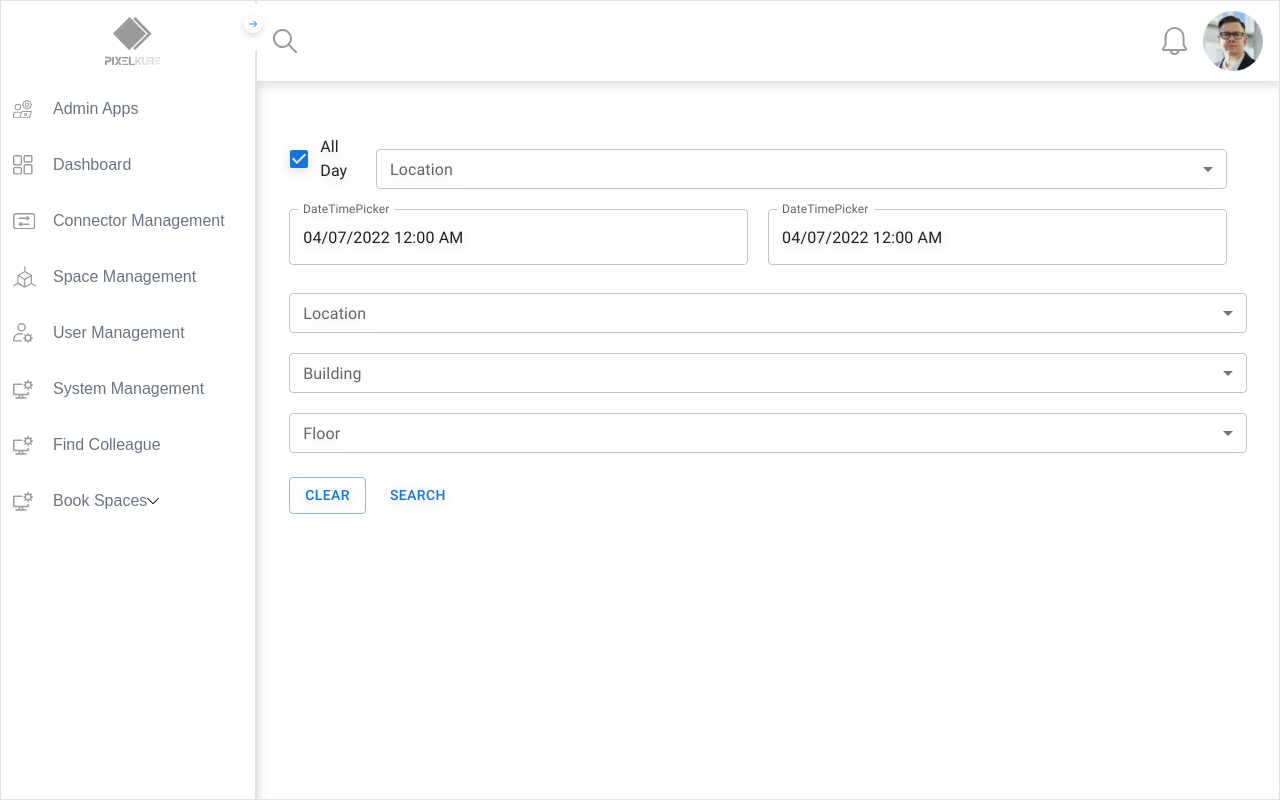
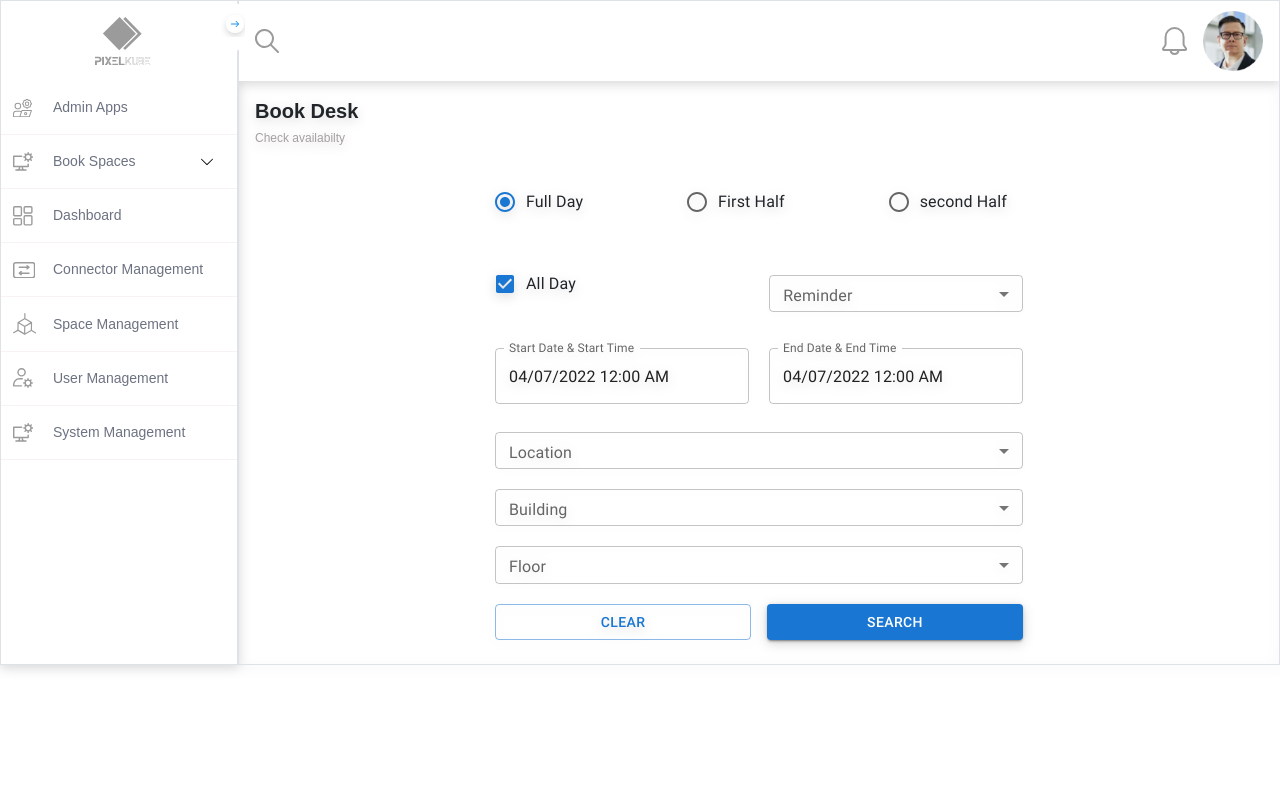
Before and after one commit to arun-alagesan/pixel-kube-ui, a Next.js app: page /BookDesk in a window 1280 px wide. Built offline with nearby package versions, Linux system fonts and the light colour scheme.

Commit message:
Book space UI commit

```diff
--- a/components/Layout.tsx
+++ b/components/Layout.tsx
@@ -4,12 +4,10 @@ import NotificationIcon from "../assets/icons/notification.svg"
 import SearchIcon from "../assets/icons/loupe.svg"
 const Layout = ({ children }: any) => {
   return (
-    <div className="h-screen flex flex-row justify-start " style={{ filter: "drop-shadow(0px 3px 6px rgba(0, 0, 0, 0.161))" }}>
+    <div className="flex flex-row justify-start " style={{ filter: "drop-shadow(0px 3px 6px rgba(0, 0, 0, 0.161))" }}>
       <Sidebar />
-      <div
-        className="flex flex-column w-full border  h-screen"
-      >
-        <div className="h-20 p-4 flex items-center justify-between header-comp bg-white">
+      <div className="flex flex-column w-full border ">
+        <div className="h-20 p-4 flex items-center justify-between header-comp bg-white" style={{justifyContent:"flex-end"}}>
           <div><SearchIcon></SearchIcon></div>
           <div className="flex items-center justify-content-between" >
             <div className="p-4">
--- a/components/Sidebar.tsx
+++ b/components/Sidebar.tsx
@@ -23,22 +23,6 @@ const Sidebar = () => {
 
   const menuItems = [
     { id: 1, label: "Admin Apps", icon: AdminApps, link: "/" },
-    { id: 2, label: "Dashboard", icon: DashBoard, link: "/dashboard" },
-    {
-      id: 3,
-      label: "Connector Management",
-      icon: ConnectionManagement,
-      link: "/connector",
-    },
-    { id: 4, label: "Space Management", icon: SpaceManagement, link: "/space" },
-    { id: 5, label: "User Management", icon: UserManagement, link: "/" },
-    { id: 6, label: "System Management", icon: SystemManagement, link: "/" },
-    {
-      id: 6,
-      label: "Find Colleague",
-      icon: SystemManagement,
-      link: "/FindColleague",
-    },
     {
       id: 7,
       label: "Book Spaces",
@@ -59,8 +43,32 @@ const Sidebar = () => {
           icon: SystemManagement,
           link: "/BookDesk",
         },
+        {
+          id: 6,
+          label: "Find Colleague",
+          icon: SystemManagement,
+          link: "/FindColleague",
+        },
+        {
+          id: 5,
+          label: "Manage Visitor",
+          icon: SystemManagement,
+          link: "/ManageVisitor",
+        }
       ],
     },
+    { id: 2, label: "Dashboard", icon: DashBoard, link: "/dashboard" },
+    {
+      id: 3,
+      label: "Connector Management",
+      icon: ConnectionManagement,
+      link: "/connector",
+    },
+    { id: 4, label: "Space Management", icon: SpaceManagement, link: "/space" },
+    { id: 5, label: "User Management", icon: UserManagement, link: "/" },
+    { id: 6, label: "System Management", icon: SystemManagement, link: "/" },
+
+
   ];
 
   const router = useRouter();
@@ -71,7 +79,7 @@ const Sidebar = () => {
   );
 
   const wrapperclasses = classNames(
-    "h-screen flex justify-between flex-col border w-80 relative bg-white",
+    "flex justify-between flex-col border w-80 relative bg-white",
     {
       ["w-80"]: !toggleCollapse,
       ["w-20"]: toggleCollapse,
@@ -93,6 +101,7 @@ const Sidebar = () => {
                 <Icon />
               </div>
               {!toggleCollapse && (
+                <div style={{fontSize:"14px"}}>
                 <span
                   className={classNames("text-md font-medium text-text-light", {
                     hidden: toggleCollapse,
@@ -100,6 +109,7 @@ const Sidebar = () => {
                 >
                   {submenu.label}
                 </span>
+                </div>
               )}
             </button>
           </Link>
@@ -149,7 +159,7 @@ const Sidebar = () => {
             const subMenuItems = getSubMenuItems(menu, classes, Icon);
 
             return (
-              <div style={{ width: "100%" }}>
+              <div style={{ width: "100%", borderBottom: "1px solid #f7f3f3"}}>
                 <div className={classes} key={i}>
                   <Link
                     href={menu.link}
@@ -159,10 +169,11 @@ const Sidebar = () => {
                     }}
                   >
                     <button className="flex py-4 px-3 items-center w-full h-full">
-                      <div style={{ width: "2.5rem" }}>
+                      <div style={{width:"2.5rem"}}>
                         <Icon />
                       </div>
                       {!toggleCollapse && (
+                        <div style={{width:"70%", textAlign:"left",fontSize:"14px"}}>
                         <span
                           className={classNames(
                             "text-md font-medium text-text-light",
@@ -171,6 +182,7 @@ const Sidebar = () => {
                         >
                           {menu.label}
                         </span>
+                        </div>
                       )}
                       {menu.isGroupMenu && (
                         <div>
--- a/pages/BookDesk.tsx
+++ b/pages/BookDesk.tsx
@@ -1,6 +1,7 @@
 import Layout from "../components/Layout";
 import InputBox from "../components/features/InputBox/InputBox";
 import FormControl from "@mui/material/FormControl";
+import FormGroup from '@mui/material/FormGroup';
 import InputLabel from "@mui/material/InputLabel";
 // import FormInput from '../components/FormInput';
 import TextField from "@mui/material/TextField";
@@ -9,6 +10,8 @@ import MenuItem from "@mui/material/MenuItem";
 import roomData from "./data/bookRoomData";
 import FormControlLabel from "@mui/material/FormControlLabel";
 import Checkbox from "@mui/material/Checkbox";
+import Radio from '@mui/material/Radio';
+import RadioGroup from '@mui/material/RadioGroup';
 import { DateTimePicker } from "@mui/x-date-pickers/DateTimePicker";
 import { LocalizationProvider } from '@mui/x-date-pickers/LocalizationProvider';
 import { AdapterDayjs } from '@mui/x-date-pickers/AdapterDayjs';
@@ -21,20 +24,33 @@ const BookDesk = () => {
   const [value, setValue] = React.useState<Dayjs | null>(dayjs("2022-04-07"));
   return (
     <Layout>
-      <div className="mt-4 p-4">
-        <div className="flex">
+        <div>
+        <h2 className="text-xl font-bold">Book Desk</h2>
+        <span style={{fontSize: "12px", color:"#a5a0a0"}}> Check availabilty </span>
+        </div>
+        <FormGroup>
+      <div className="text-sm mt-4 px-60 md:px-2">
+        <div className="py-4">
+        <RadioGroup className="flex justify-between" row aria-labelledby="demo-row-radio-buttons-group-label" defaultValue="fullday"
+        name="row-radio-buttons-group">
+        <FormControlLabel value="fullday" control={<Radio />} label="Full Day" />
+        <FormControlLabel value="fhalf" control={<Radio />} label="First Half" />
+        <FormControlLabel value="shalf" control={<Radio />} label="second Half" />
+      </RadioGroup>
+        </div>
+        <div className="flex py-4">
           <FormControlLabel
             control={<Checkbox defaultChecked />}
-            label="All Day"
+            label="All Day" style={{width:"51%"}}
           />
           <FormControl
             fullWidth
-            sx={{ margin: "20px 20px 0px 0px" }}
-            size="small"
+            sx={{ margin: "20px 0px 0px 0px" }}
+            size="small" className="grow w-48"
           >
-            <InputLabel id="locationLabel">Location</InputLabel>
-            <Select labelId="locationLabel" label="Location">
-              {roomData.locations.map((x) => {
+            <InputLabel id="reminderLabel">Reminder</InputLabel>
+            <Select labelId="reminderLabel" label="Reminders" className="text-sm">
+              {roomData.reminder.map((x) => {
                 return <MenuItem value={x}>{x}</MenuItem>;
               })}
             </Select>
@@ -47,23 +63,21 @@ const BookDesk = () => {
             sx={{ margin: "20px 20px 0px 0px" }}
             size="small"
           >
-            <DateTimePicker
-              renderInput={(props) => <TextField {...props} />}
-              label="DateTimePicker"
-              value={value}
-              onChange={(newValue) => {
+            <DateTimePicker renderInput={(props) => <TextField {...props} className="text-sm"/>}
+              label="Start Date & Start Time" value={value}
+               onChange={(newValue) => {
                 setValue(newValue);
               }}
             />
             </FormControl>
             <FormControl
             fullWidth
-            sx={{ margin: "20px 20px 0px 0px" }}
+            sx={{ margin: "20px 0px 0px 0px" }}
             size="small"
           >
-             <DateTimePicker
+             <DateTimePicker className="text-sm"
               renderInput={(props) => <TextField {...props} />}
-              label="DateTimePicker"
+              label="End Date & End Time"
               value={value}
               onChange={(newValue) => {
                 setValue(newValue);
@@ -79,7 +93,7 @@ const BookDesk = () => {
             size="small"
           >
             <InputLabel id="locationLabel">Location</InputLabel>
-            <Select labelId="locationLabel" label="Location">
+            <Select labelId="locationLabel" label="Location" className="text-sm">
               {roomData.locations.map((x) => {
                 return <MenuItem value={x}>{x}</MenuItem>;
               })}
@@ -91,7 +105,7 @@ const BookDesk = () => {
             size="small"
           >
             <InputLabel id="buildingLabel">Building</InputLabel>
-            <Select labelId="buildingLabel" label="Building">
+            <Select labelId="buildingLabel" label="Building" className="text-sm">
               {roomData.buildings.map((x) => {
                 return <MenuItem value={x}>{x}</MenuItem>;
               })}
@@ -103,24 +117,25 @@ const BookDesk = () => {
             size="small"
           >
             <InputLabel id="floorLabel">Floor</InputLabel>
-            <Select labelId="builfloorLabeldingLabel" label="Floor">
+            <Select labelId="builfloorLabeldingLabel" label="Floor" className="text-sm">
               {roomData.floor.map((x) => {
                 return <MenuItem value={x}>{x}</MenuItem>;
               })}
             </Select>
           </FormControl>
           <br></br>
-          <div>
+          <div className="text-sm">
             <Stack direction="row" spacing={2}>
-              <Button variant="outlined">Clear</Button>
+              <Button variant="outlined" className="flex-1 w-64">Clear</Button>
 
-              <Button variant="text" href="#outlined-buttons">
+              <Button variant="contained" className="flex-1 w-64" href="#outlined-buttons">
                 Search
               </Button>
             </Stack>
           </div>
         </div>
       </div>
+      </FormGroup>
     </Layout>
   );
 };
--- a/pages/BookRoom.tsx
+++ b/pages/BookRoom.tsx
@@ -1,6 +1,8 @@
 import Layout from "../components/Layout";
 import InputBox from "../components/features/InputBox/InputBox";
 import FormControl from "@mui/material/FormControl";
+
+import FormGroup from '@mui/material/FormGroup';
 import InputLabel from "@mui/material/InputLabel";
 // import FormInput from '../components/FormInput';
 import TextField from "@mui/material/TextField";
@@ -21,20 +23,25 @@ const BookRoom = () => {
   const [value, setValue] = React.useState<Dayjs | null>(dayjs("2022-04-07"));
   return (
     <Layout>
-      <div className="mt-4 p-4">
+        <div>
+        <h2 className="text-xl font-bold">Book Room</h2>
+        <span style={{fontSize: "12px", color:"#a5a0a0"}}> Check availabilty </span>
+        </div>
+        <FormGroup>
+      <div className="text-sm mt-4 px-60 md:px-2">
         <div className="flex">
           <FormControlLabel
             control={<Checkbox defaultChecked />}
-            label="All Day"
+            label="All Day" style={{width:"51%"}}
           />
           <FormControl
             fullWidth
-            sx={{ margin: "20px 20px 0px 0px" }}
-            size="small"
+            sx={{ margin: "20px 0px 0px 0px" }}
+            size="small" className="grow w-48"
           >
-            <InputLabel id="locationLabel">Location</InputLabel>
-            <Select labelId="locationLabel" label="Location">
-              {roomData.locations.map((x) => {
+            <InputLabel id="reminderLabel">Reminder</InputLabel>
+            <Select labelId="reminderLabel" label="Reminders">
+              {roomData.reminder.map((x) => {
                 return <MenuItem value={x}>{x}</MenuItem>;
               })}
             </Select>
@@ -49,7 +56,7 @@ const BookRoom = () => {
           >
             <DateTimePicker
               renderInput={(props) => <TextField {...props} />}
-              label="DateTimePicker"
+              label="Start Date & Start Time"
               value={value}
               onChange={(newValue) => {
                 setValue(newValue);
@@ -58,12 +65,12 @@ const BookRoom = () => {
             </FormControl>
             <FormControl
             fullWidth
-            sx={{ margin: "20px 20px 0px 0px" }}
+            sx={{ margin: "20px 0px 0px 0px" }}
             size="small"
           >
              <DateTimePicker
               renderInput={(props) => <TextField {...props} />}
-              label="DateTimePicker"
+              label="End Date & End Time"
               value={value}
               onChange={(newValue) => {
                 setValue(newValue);
@@ -122,17 +129,18 @@ const BookRoom = () => {
             </Select>
           </FormControl>
           <br></br>
-          <div>
+          <div className="">
             <Stack direction="row" spacing={2}>
-              <Button variant="outlined">Clear</Button>
+              <Button variant="outlined" className="flex-1 w-64">Clear</Button>
 
-              <Button variant="text" href="#outlined-buttons">
+              <Button variant="contained" className="flex-1 w-64" href="#outlined-buttons">
                 Search
               </Button>
             </Stack>
           </div>
         </div>
       </div>
+      </FormGroup>
     </Layout>
   );
 };
--- a/pages/FindColleague.tsx
+++ b/pages/FindColleague.tsx
@@ -1,13 +1,61 @@
 import Layout from "../components/Layout";
+import { styled } from "@mui/system";
+import MenuItem from "@mui/material/MenuItem";
+import FormControl from "@mui/material/FormControl";
+import FormGroup from '@mui/material/FormGroup';
+import InputLabel from "@mui/material/InputLabel";
+import Autocomplete from '@mui/material/Autocomplete';
+import TextField from "@mui/material/TextField";
+import Select from "@mui/material/Select";
+import roomData from "./data/bookRoomData";
+import FormControlLabel from "@mui/material/FormControlLabel";
+import { DateTimePicker } from "@mui/x-date-pickers/DateTimePicker";
+import { LocalizationProvider } from '@mui/x-date-pickers/LocalizationProvider';
+import { AdapterDayjs } from '@mui/x-date-pickers/AdapterDayjs';
+import React from "react";
+import dayjs, { Dayjs } from "dayjs";
+import { Button, Stack } from "@mui/material";
 const FindColleague =()=>{
-
+    const [value, setValue] = React.useState<Dayjs | null>(dayjs("2022-04-07"));
     return (
         <Layout>
         <div>
-            hello
+            <h2 className="text-xl font-bold">Find Colleague</h2>
+            <span style={{fontSize: "12px", color:"#a5a0a0"}}> Let's find your colleauge </span>
         </div>
+        <FormGroup>
+        <div className="flex justify-around text-sm mt-4 px-2 md:px-2">
+
+        <div>
+            <Autocomplete disablePortal id="combo-box-demo" options={empFind} sx={{ width: 300 }}
+        renderInput={(params) => <TextField {...params} label="Find Colleauge" />} />
+        </div>
+        <div>
+        <LocalizationProvider dateAdapter={AdapterDayjs}>
+        <DateTimePicker className="text-sm" renderInput={(props) => <TextField {...props} />}
+              label="End Date & End Time" value={value} onChange={(newValue) => {setValue(newValue);}}
+            />
+        </LocalizationProvider>
+        </div>
+        <div className="mr-2">
+              <Button variant="contained" className="flex-1 w-64 h-14" href="#outlined-buttons">
+                Search
+              </Button>
+        </div>
+
+        </div>
+        </FormGroup>
         </Layout>
     )
 
 }
+const empFind = [
+    { label: 'The Shawshank Redemption', year: 1994 },
+    { label: 'The Godfather', year: 1972 },
+    { label: 'The Godfather: Part II', year: 1974 },
+    { label: 'The Dark Knight', year: 2008 },
+    { label: '12 Angry Men', year: 1957 },
+    { label: "Schindler's List", year: 1993 },
+    { label: 'Pulp Fiction', year: 1994 }
+];
 export default FindColleague;
--- /dev/null
+++ b/pages/ManageVisitor.tsx
@@ -0,0 +1,120 @@
+import Layout from "../components/Layout";
+import InputBox from "../components/features/InputBox/InputBox";
+import FormControl from "@mui/material/FormControl";
+import FormLabel from '@mui/material/FormLabel';
+import FormGroup from '@mui/material/FormGroup';
+import InputLabel from "@mui/material/InputLabel";
+import TextField from "@mui/material/TextField";
+import Select from "@mui/material/Select";
+import MenuItem from "@mui/material/MenuItem";
+import roomData from "./data/bookRoomData";
+import FormControlLabel from "@mui/material/FormControlLabel";
+import Checkbox from "@mui/material/Checkbox";
+import Radio from '@mui/material/Radio';
+import RadioGroup from '@mui/material/RadioGroup';
+import { DateTimePicker } from "@mui/x-date-pickers/DateTimePicker";
+import { LocalizationProvider } from '@mui/x-date-pickers/LocalizationProvider';
+import { AdapterDayjs } from '@mui/x-date-pickers/AdapterDayjs';
+import React from "react";
+import dayjs, { Dayjs } from "dayjs";
+import { Button, Stack } from "@mui/material";
+// import InputBox from "../components/features/InputBox/InputBox";
+// import Input from
+const ManageVisitor = () => {
+  const [value, setValue] = React.useState<Dayjs | null>(dayjs("2022-04-07"));
+  return (
+    <Layout>
+        <div>
+        <h2 className="text-xl font-bold">Manage Visitor</h2>
+        <span style={{fontSize: "12px", color:"#a5a0a0"}}> Let's manage your visitor </span>
+        </div>
+        <FormGroup>
+      <div className="text-sm mt-4 px-60 md:px-2">
+      <FormControl fullWidth sx={{ margin: "20px 20px 0px 0px" }} size="small">
+            <InputLabel id="locationLabel">Location</InputLabel>
+            <Select labelId="locationLabel" label="Location" className="text-sm">
+              {roomData.locations.map((x) => {
+                return <MenuItem value={x}>{x}</MenuItem>;
+              })}
+            </Select>
+          </FormControl>
+        <div className="flex">
+          <LocalizationProvider dateAdapter={AdapterDayjs}>
+          <FormControl fullWidth sx={{ margin: "20px 20px 0px 0px" }} size="small">
+            <DateTimePicker renderInput={(props) => <TextField {...props} className="text-sm"/>}
+              label="Start Date & Start Time" value={value}
+               onChange={(newValue) => {
+                setValue(newValue);
+              }}
+            />
+            </FormControl>
+            <FormControl
+            fullWidth
+            sx={{ margin: "20px 0px 0px 0px" }}
+            size="small"
+          >
+             <DateTimePicker className="text-sm"
+              renderInput={(props) => <TextField {...props} />}
+              label="End Date & End Time"
+              value={value}
+              onChange={(newValue) => {
+                setValue(newValue);
+              }}
+            />
+            </FormControl>
+          </LocalizationProvider>
+
+        </div>
+        <div className="flex flex-col py-2">
+
+          <FormControl fullWidth sx={{ margin: "20px 20px 0px 0px" }} size="small">
+            <InputLabel id="meetLabel">Whom to meet</InputLabel>
+            <Select labelId="meetLabel" label=" Whom to meet   " className="text-sm">
+              {roomData.meetPerson.map((x) => {
+                return <MenuItem value={x}>{x}</MenuItem>;
+              })}
+            </Select>
+          </FormControl>
+          <FormControl fullWidth sx={{ margin: "20px 20px 0px 0px" }} size="small">
+            <TextField id="outlined-basic" label="Purpose of visit" variant="outlined" />
+
+          </FormControl>
+          <br></br>
+          <div className="text-sm">
+            <Stack direction="row" spacing={2}>
+              <Button variant="outlined" className="flex-1 w-64">Add Services</Button>
+              <Button variant="outlined" className="flex-1 w-64">Add Parking</Button>
+            </Stack>
+          </div>
+          <div className="flex justify-between">
+          <div>
+            <FormControl fullWidth sx={{ margin: "20px 20px 0px 0px" }} size="small">
+                <FormLabel component="legend">Are you Covid positive</FormLabel>
+                <div className="flex">
+                    <FormControlLabel control={<Checkbox />} label="Yes" />
+                    <FormControlLabel control={<Checkbox />} label="No" />
+                </div>
+            </FormControl>
+          </div>
+          <div>
+            <FormControl fullWidth sx={{ margin: "20px 20px 0px 0px" }} size="small">
+                <FormLabel component="legend">Covid question No2?</FormLabel>
+                <div className="flex">
+                    <FormControlLabel control={<Checkbox />} label="Yes" />
+                    <FormControlLabel control={<Checkbox />} label="No" />
+                </div>
+            </FormControl>
+          </div>
+          </div>
+          <div className="text-sm">
+          <FormControl fullWidth sx={{ margin: "20px 20px 0px 0px" }} size="small">
+              <Button variant="contained" className="w-100">Book Meeting</Button>
+          </FormControl>
+          </div>
+        </div>
+      </div>
+      </FormGroup>
+    </Layout>
+  );
+};
+export default ManageVisitor;
--- a/pages/data/bookRoomData.tsx
+++ b/pages/data/bookRoomData.tsx
@@ -2,7 +2,9 @@ const roomData ={
     "locations":["location1","location2","location3"],
     "buildings":["building1","building2","building3","building4"],
     "noOfAttendies":["1","2","3","4"],
-    "floor":["first","second","third"]
+    "floor":["first","second","third"],
+    "reminder": ["1 day", "2 days", "Doesn't Repeat"],
+    "meetPerson": ["Rain Milly","Kate William","Aiden Mithul"]
 
 }
 export default roomData;
--- a/tailwind.config.js
+++ b/tailwind.config.js
@@ -9,6 +9,22 @@ module.exports = {
   ],
   important: true,
   theme: {
+    screens: {
+      '2xl': {'max': '1535px'},
+      // => @media (max-width: 1535px) { ... }
+
+      'xl': {'max': '1279px'},
+      // => @media (max-width: 1279px) { ... }
+
+      'lg': {'max': '1023px'},
+      // => @media (max-width: 1023px) { ... }
+
+      'md': {'max': '767px'},
+      // => @media (max-width: 767px) { ... }
+
+      'sm': {'max': '639px'},
+      // => @media (max-width: 639px) { ... }
+    },
     ...defaultTheme,
     colors: {
       ...defaultTheme.colors,
```
Also changed, not shown: assets/icons/toggle.svg.
